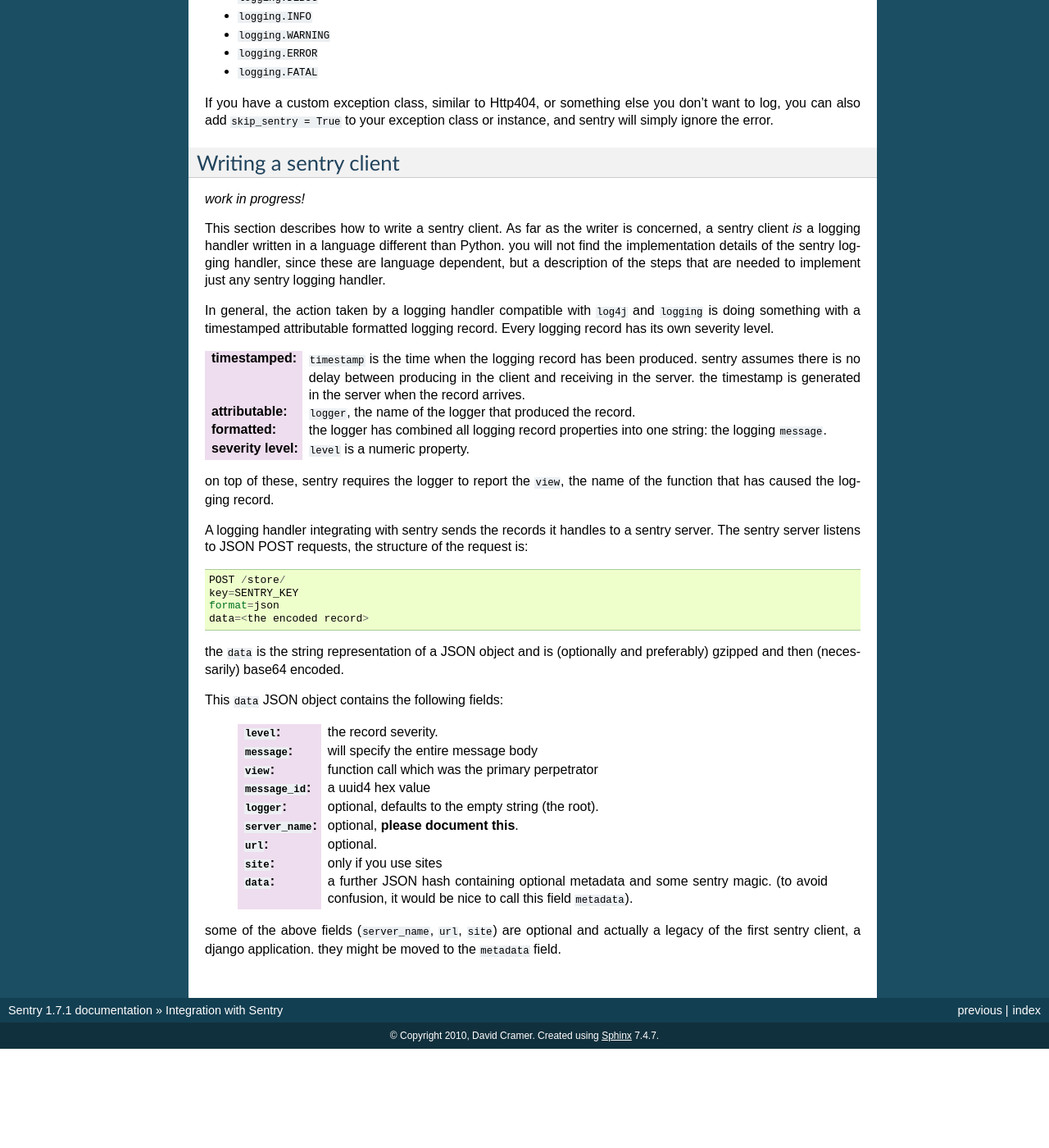
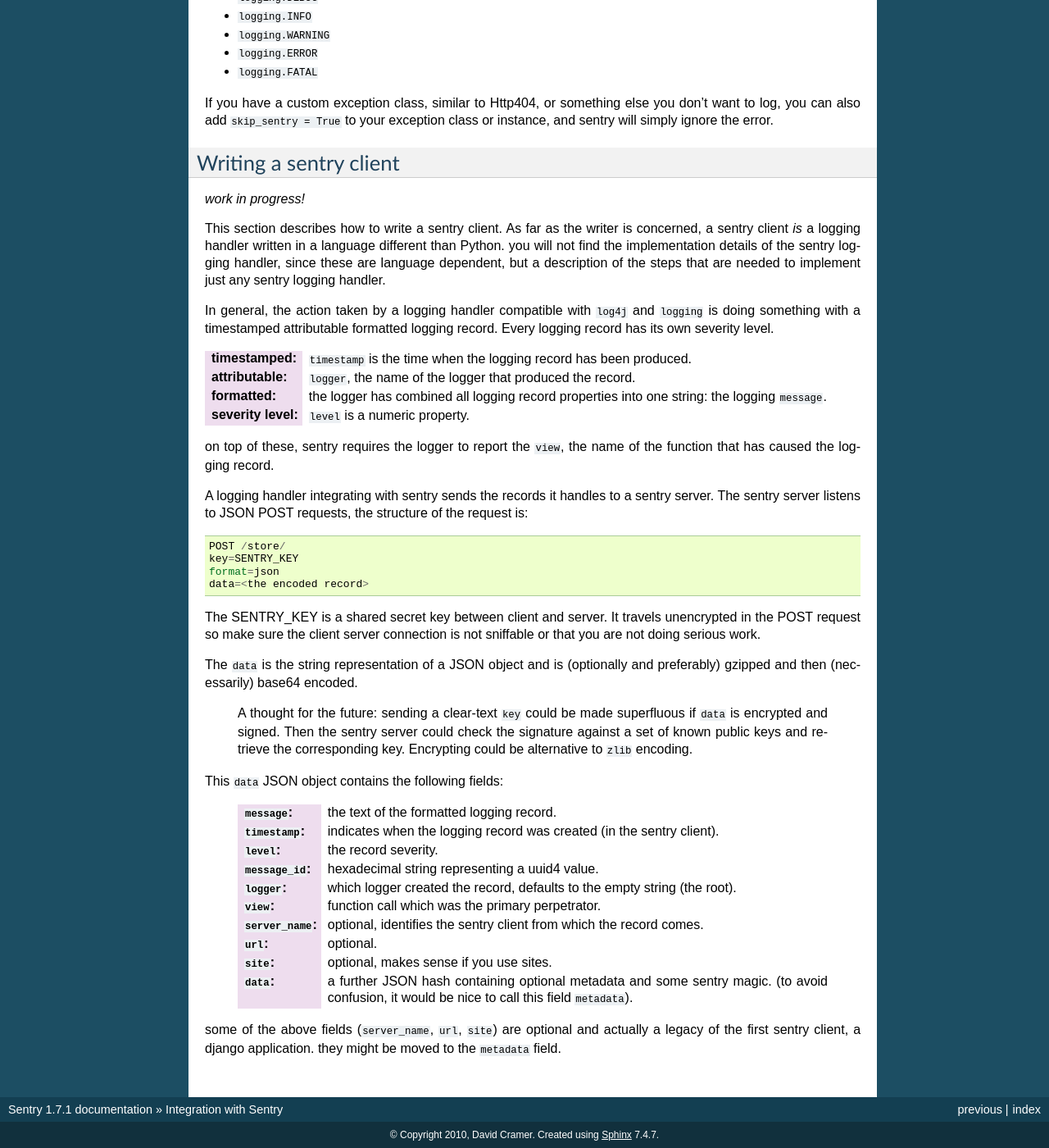
Before and after one commit to JohnFredok/apm-agent-python, a Sphinx documentation site: the page built from docs/technical.rst, in a window 1280 px wide and 1400 px high, scrolled down 674 px. Shown: the whole window at 82% size. Built offline with Sphinx 7.4.7, drawn with Linux system fonts in a browser that asks for light colours; before the commit the page ends 1953 px from its top, so only the background shows below that.

Commit message:
David wants to add the remote timestamp to the model, so I take it back in the documentation.

```diff
--- a/docs/technical.rst
+++ b/docs/technical.rst
@@ -59,7 +59,7 @@
 attributable formatted logging record.  Every logging record has its
 own severity level.
 
-:timestamped: ``timestamp`` is the time when the logging record has been produced.  sentry assumes there is no delay between producing in the client and receiving in the server.  the timestamp is generated in the server when the record arrives.
+:timestamped: ``timestamp`` is the time when the logging record has been produced.
 :attributable: ``logger``, the name of the logger that produced the record.
 :formatted: the logger has combined all logging record properties into one string: the logging ``message``.
 :severity level: ``level`` is a numeric property.
@@ -78,20 +78,31 @@
  format=json
  data=<the encoded record>
 
-the ``data`` is the string representation of a JSON object and is
+The SENTRY_KEY is a shared secret key between client and server.  It
+travels unencrypted in the POST request so make sure the client server
+connection is not sniffable or that you are not doing serious work.
+
+The ``data`` is the string representation of a JSON object and is
 (optionally and preferably) gzipped and then (necessarily) base64
 encoded.
 
+ A thought for the future: sending a clear-text ``key`` could be made
+ superfluous if ``data`` is encrypted and signed.  Then the sentry
+ server could check the signature against a set of known public keys
+ and retrieve the corresponding key.  Encrypting could be alternative
+ to ``zlib`` encoding.
+
 This ``data`` JSON object contains the following fields:
 
+ :``message``: the text of the formatted logging record.
+ :``timestamp``: indicates when the logging record was created (in the sentry client).
  :``level``: the record severity.
- :``message``: will specify the entire message body
- :``view``: function call which was the primary perpetrator
- :``message_id``: a uuid4 hex value
- :``logger``: optional, defaults to the empty string (the root).
- :``server_name``: optional, **please document this**.
+ :``message_id``: hexadecimal string representing a uuid4 value.
+ :``logger``: which logger created the record, defaults to the empty string (the root).
+ :``view``: function call which was the primary perpetrator.
+ :``server_name``: optional, identifies the sentry client from which the record comes.
  :``url``: optional.
- :``site``: only if you use sites
+ :``site``: optional, makes sense if you use sites.
  :``data``: a further JSON hash containing optional metadata and some sentry magic. (to avoid confusion, it would be nice to call this field ``metadata``).
 
 some of the above fields (``server_name``, ``url``, ``site``) are
```
